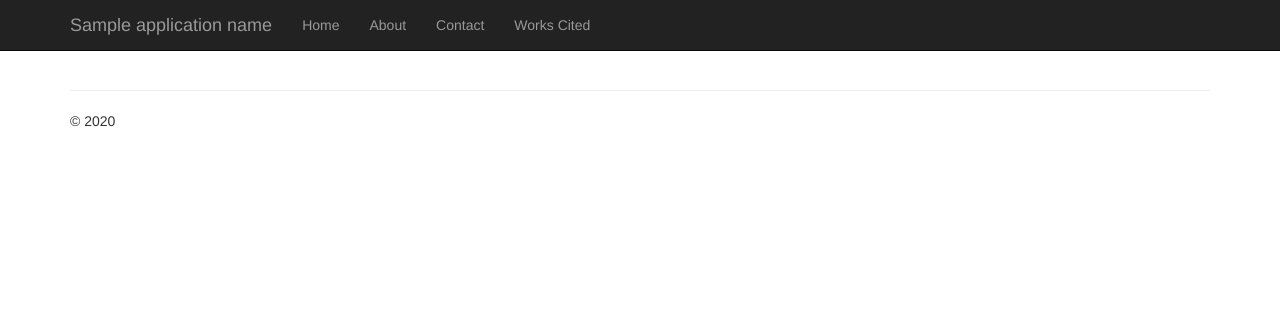
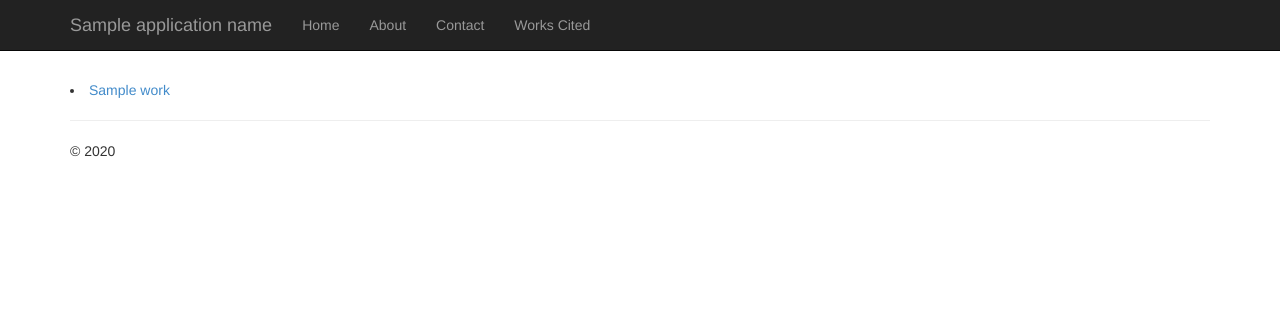
Before and after one commit to wisleans/FlaskArtHistory, a Flask app: template FlaskArtHistory/FlaskArtHistory/templates/workscited.html in a window 1280 px wide. Shown: the top 311 px of the page. Run offline with Flask 2, Linux system fonts and the light colour scheme; the template is opened without the code that fills it: most values are stand-ins (such as "Sample title", 1, 10 or a date in 2020); parts of the project's set-up code (start-up, migrations or seed data) failed here and were passed over; some libraries are stand-ins or nearby versions.

Commit message:
workscited

```diff
--- a/FlaskArtHistory/FlaskArtHistory/templates/workscited.html
+++ b/FlaskArtHistory/FlaskArtHistory/templates/workscited.html
@@ -4,6 +4,9 @@
 
 
 <p>
+    {% for work in works %}
+    <li><a href="{{ work.url }}">{{ work.name}}</a></li>
+    {% endfor %}
 </p>
 
 {% endblock %}
```
